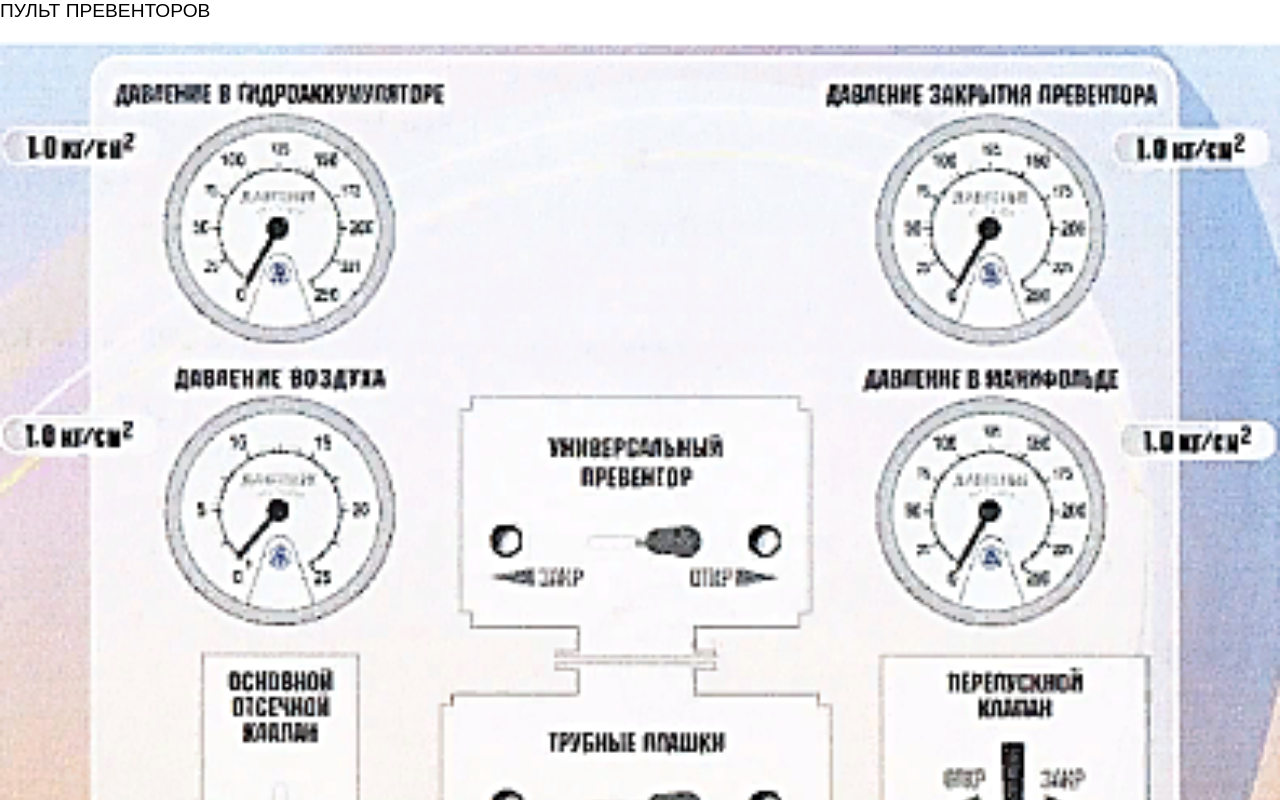
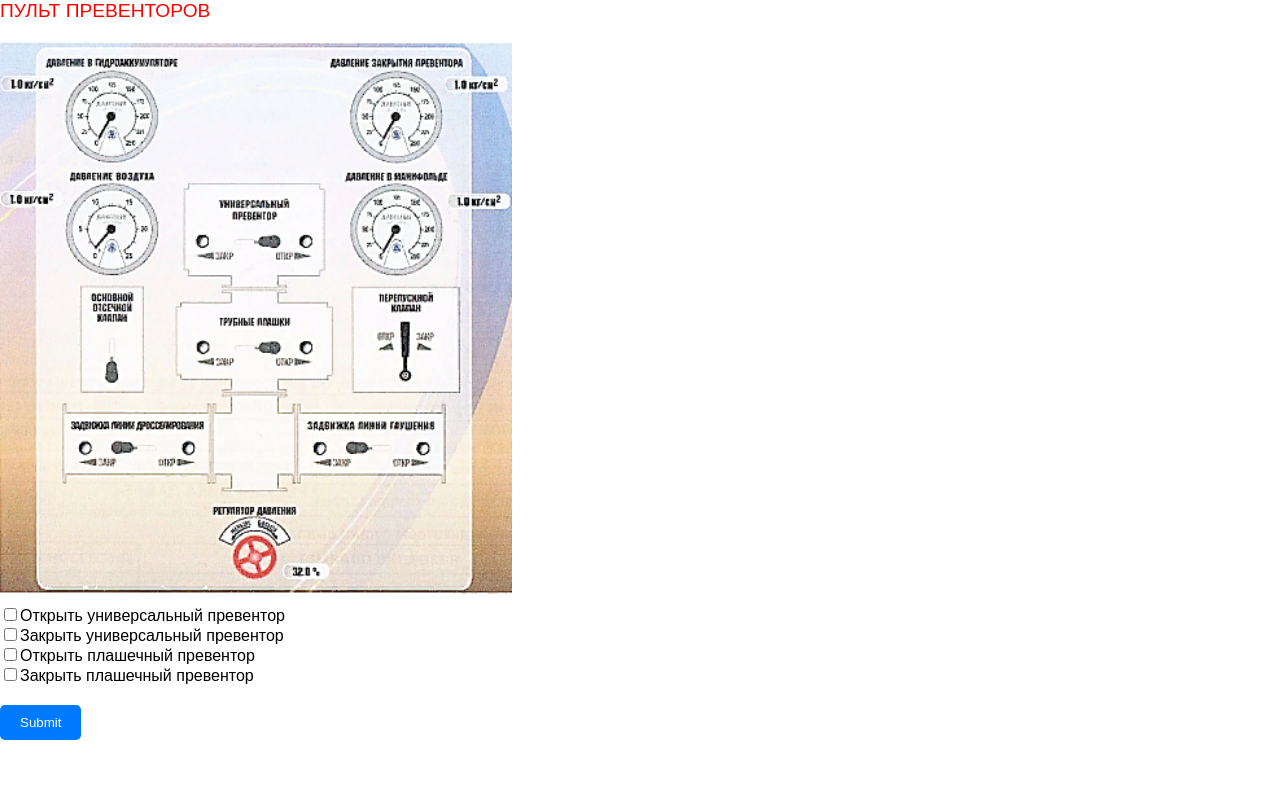
Before and after one commit to ANNGEELIINNA/TEST, a plain HTML site: page index.html in a window 1280 px wide. Shown: the top 800 px of the page. Drawn offline with Linux system fonts and the light colour scheme.

Commit message:
Update style.css

```diff
--- a/style.css
+++ b/style.css
@@ -7,6 +7,7 @@ body {
 #question {
     font-size: 1.2em;
     margin-bottom: 20px;
+    color:red;
 }
 
 #options {
@@ -38,7 +39,7 @@ body {
 }
 
 img {
-    max-width: 100%;
+    max-width: 40%;
     height: auto;
     margin-bottom: 10px;
 }
```
